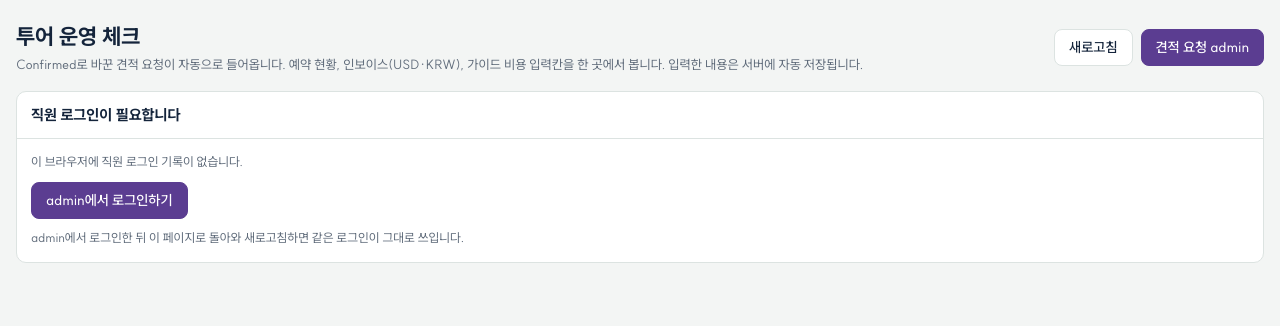
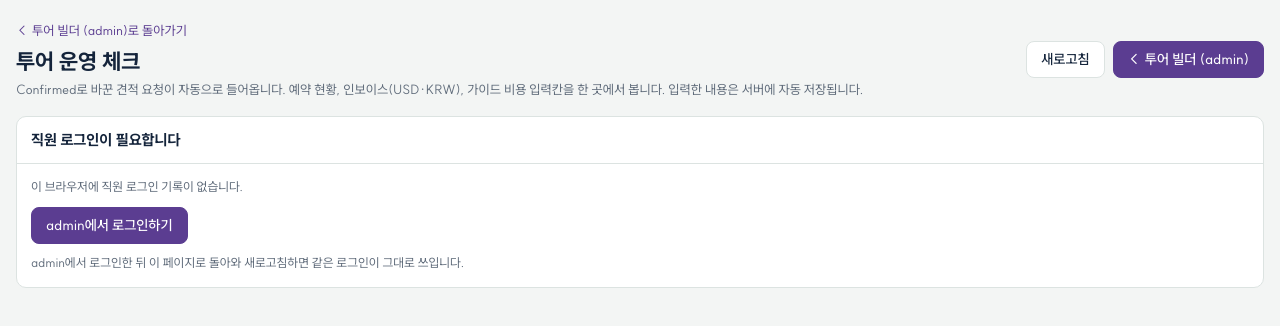
Before and after one commit to coalrla/hakeem-tour-builder, a plain HTML site: page admin/ops.html in a window 1280 px wide. Drawn offline with Linux system fonts and the light colour scheme.

Commit message:
Update ops.html

```diff
--- a/admin/ops.html
+++ b/admin/ops.html
@@ -166,13 +166,14 @@ td input.f.w-sm{min-width:70px;width:84px}
 <div class="wrap">
   <div class="top">
     <div>
-      <h1>투어 운영 체크</h1>
+      <a href="./index.html" style="font-size:13px;text-decoration:none">← 투어 빌더 (admin)로 돌아가기</a>
+      <h1 style="margin-top:4px">투어 운영 체크</h1>
       <div class="sub">Confirmed로 바꾼 견적 요청이 자동으로 들어옵니다. 예약 현황, 인보이스(USD·KRW), 가이드 비용 입력칸을 한 곳에서 봅니다. 입력한 내용은 서버에 자동 저장됩니다.</div>
     </div>
     <div style="display:flex;gap:8px;flex-wrap:wrap;align-items:center">
       <span id="savemsg" role="status" aria-live="polite"></span>
       <button class="btn" id="btn-reload" type="button">새로고침</button>
-      <a class="btn primary" href="./index.html">견적 요청 admin</a>
+      <a class="btn primary" href="./index.html">← 투어 빌더 (admin)</a>
     </div>
   </div>
 
```
